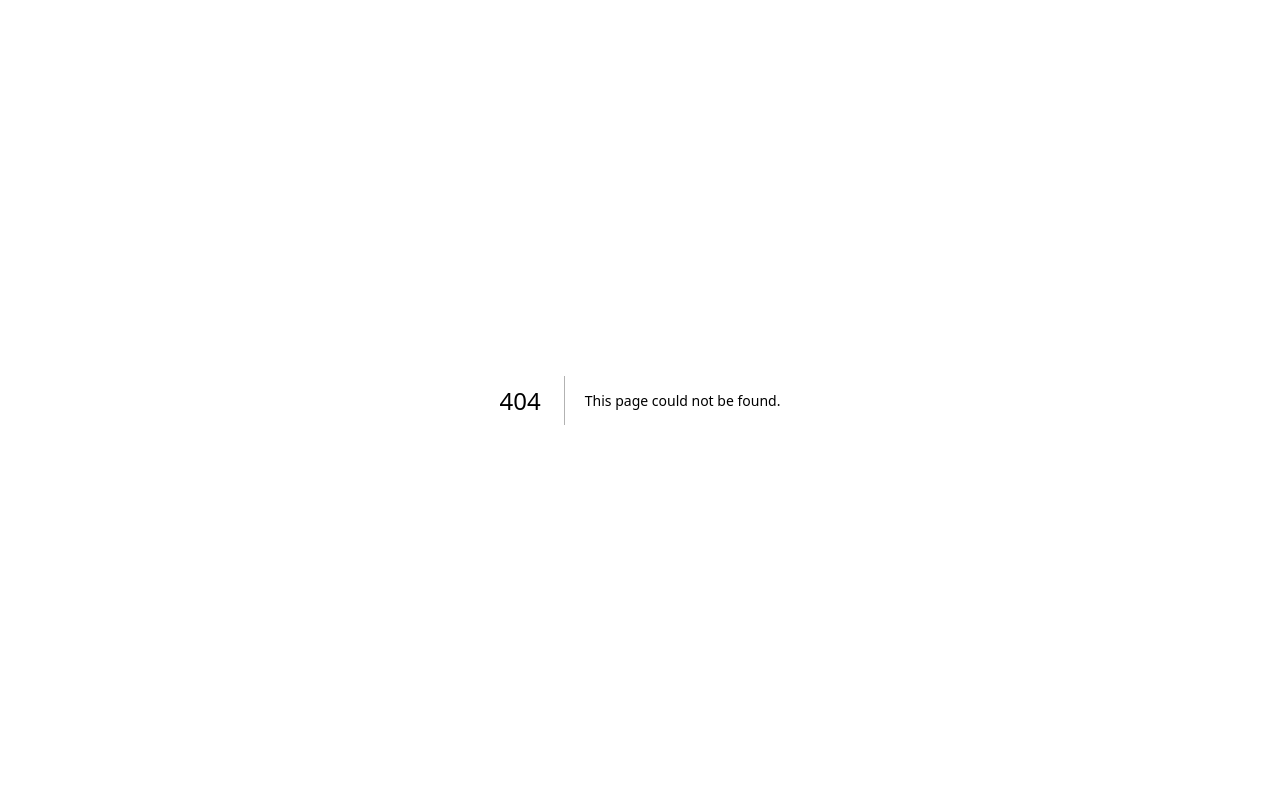
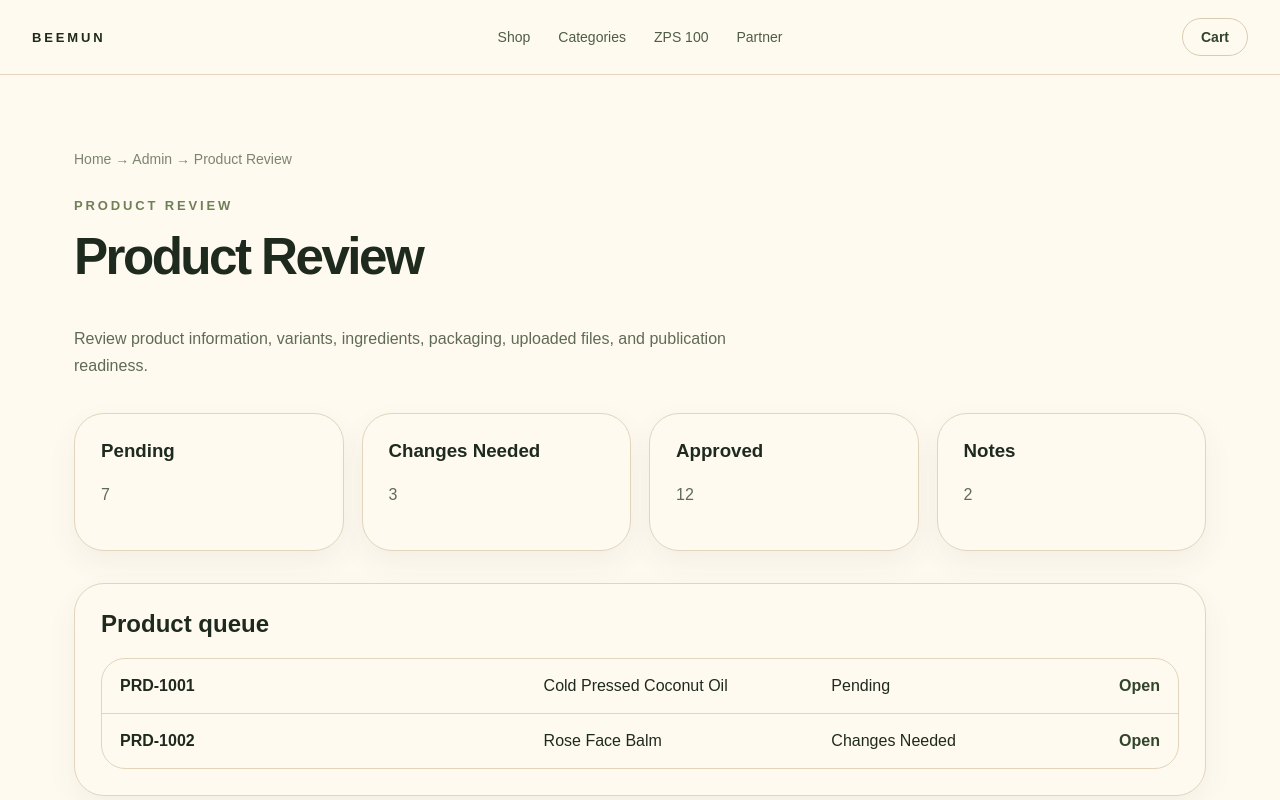
Before and after one commit to reveritnow/beemun-frontend, a Next.js app: page /admin/product-review in a window 1280 px wide. Before the commit this address had no page. Shown: the top 800 px of the page. Built offline with nearby package versions, Linux system fonts and the light colour scheme.

Commit message:
Create page.tsx

```diff
--- /dev/null
+++ b/src/app/admin/product-review/page.tsx
@@ -0,0 +1,5 @@
+import AdminProductReviewView from '@/components/pages/AdminProductReviewView'
+
+export default function Page() {
+  return <AdminProductReviewView />
+}
```
